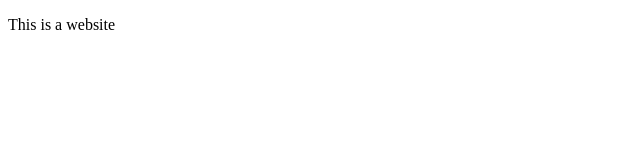
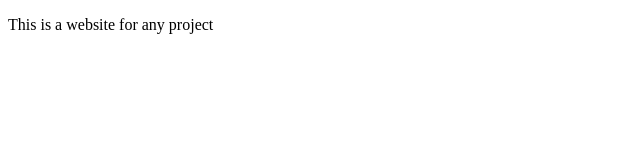
Before and after one commit to toddfitzg/anyproject, a plain HTML site: page index.html in a window 1280 px wide. Shown: the whole page, without its empty margins (0-640 px from the left). Drawn offline with Linux system fonts and the light colour scheme.

Commit message:
more fixes

```diff
--- a/index.html
+++ b/index.html
@@ -4,8 +4,9 @@
 <head>
     <meta charset="utf-8">
     <title>anyproject</title>
-<body>
-        <p>This is a website</p>
-</body>
 
 </head>
+
+<body>
+        <p>This is a website for any project</p>
+</body>
```
